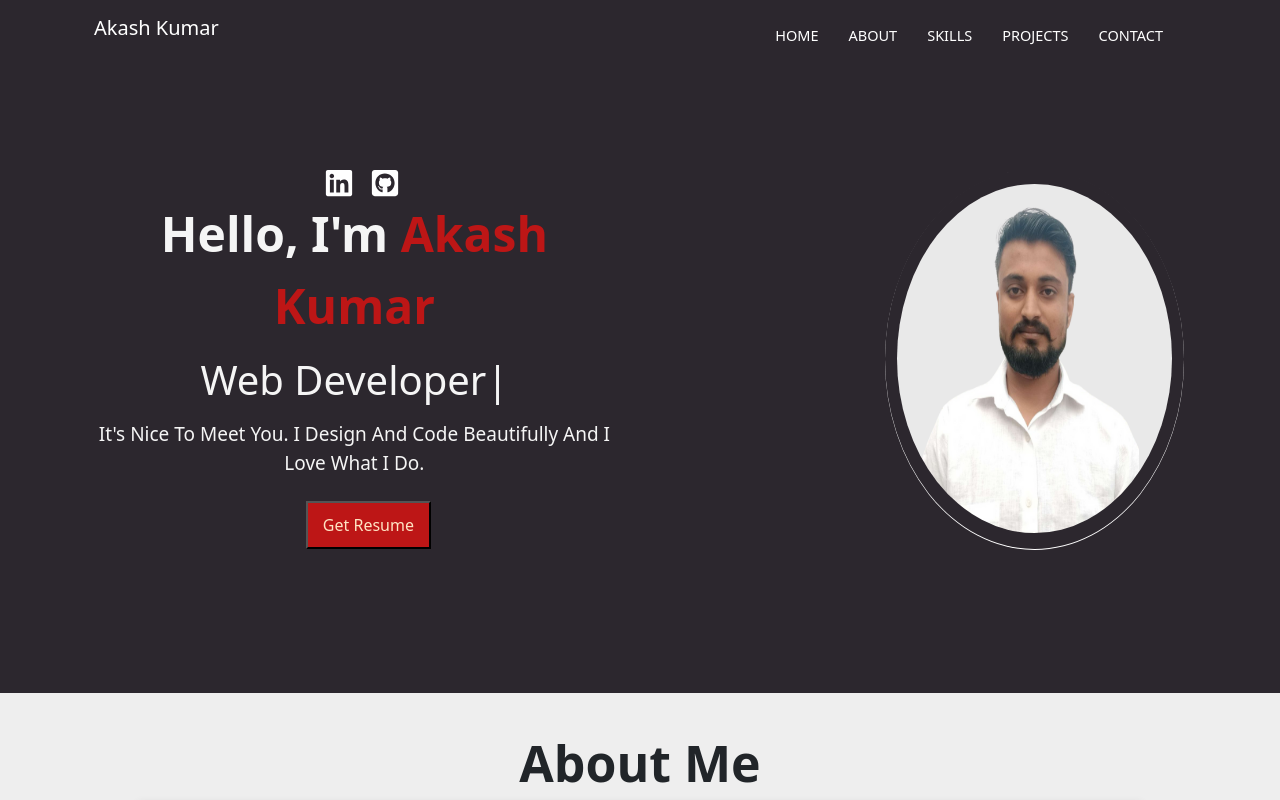
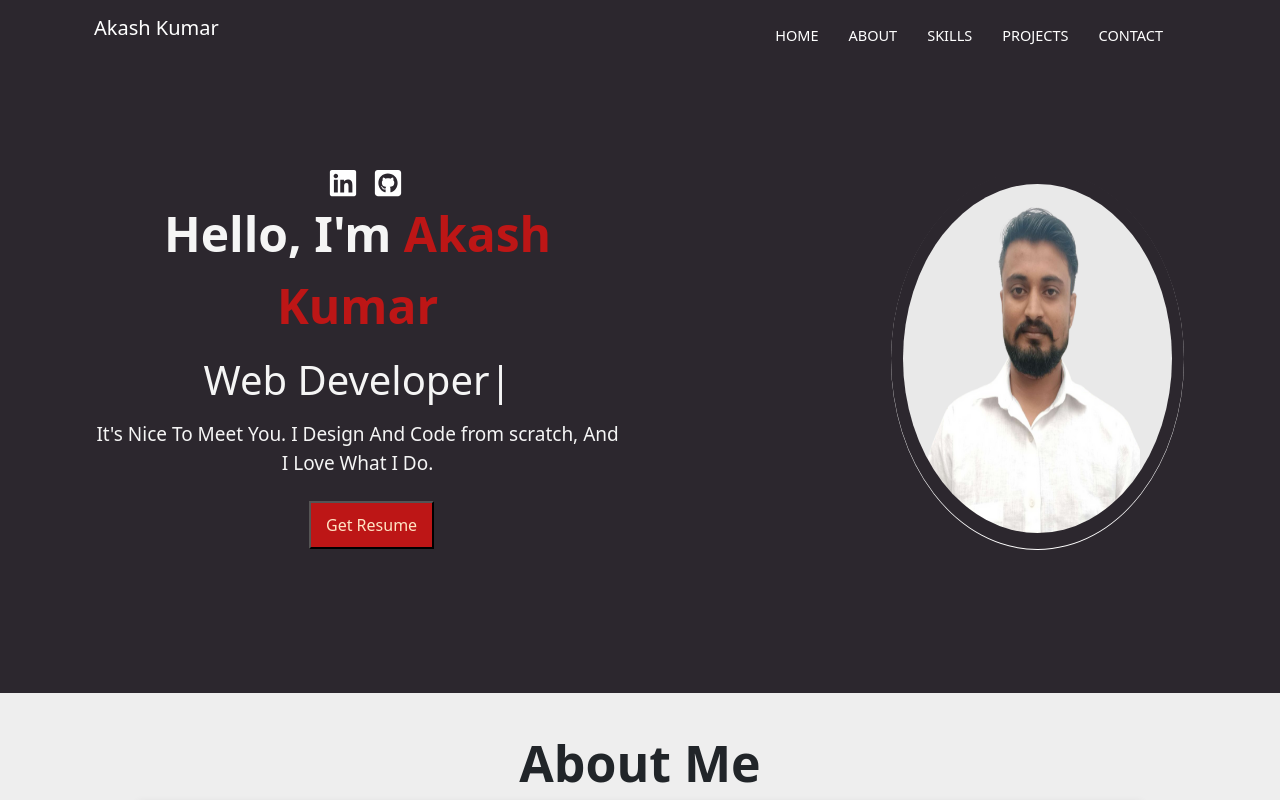
Before and after one commit to Akash1258/AkashPortfolio, a React (Create React App) app: page / in a window 1280 px wide. Shown: the top 800 px of the page. Built offline with nearby package versions, Linux system fonts and the light colour scheme.

Commit message:
margin fix

```diff
--- a/src/PortfolioContainer/ContactMe/contact.css
+++ b/src/PortfolioContainer/ContactMe/contact.css
@@ -1,5 +1,5 @@
 .c{
-    margin-top: -100px;
+    margin-top: 100px;
     width: 80%;
     margin: auto;
     text-align: left;
--- a/src/PortfolioContainer/Home/Profile.jsx
+++ b/src/PortfolioContainer/Home/Profile.jsx
@@ -61,7 +61,7 @@ export default function Profile() {
                                             />
                                         </h1>
                                         <span className='profile-role-tagline'>
-                                        It's Nice To Meet You. I Design And Code Beautifully And I Love What I Do.
+                                        It's Nice To Meet You. I Design And Code from scratch, And I Love What I Do.
                                         </span>
                                     </span>
                                 </div>
```
